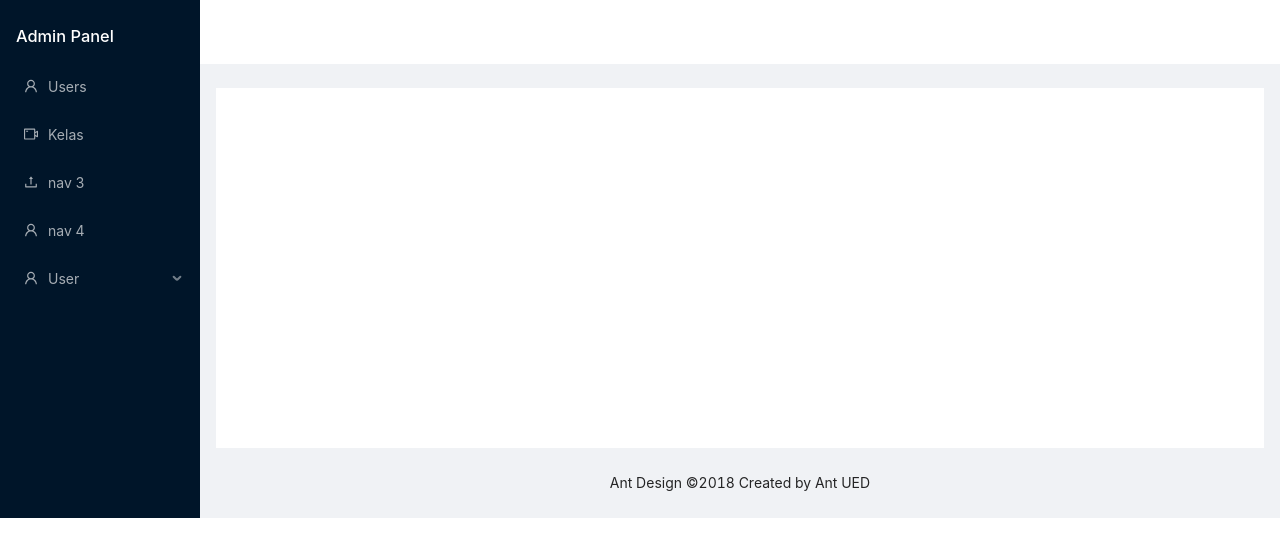
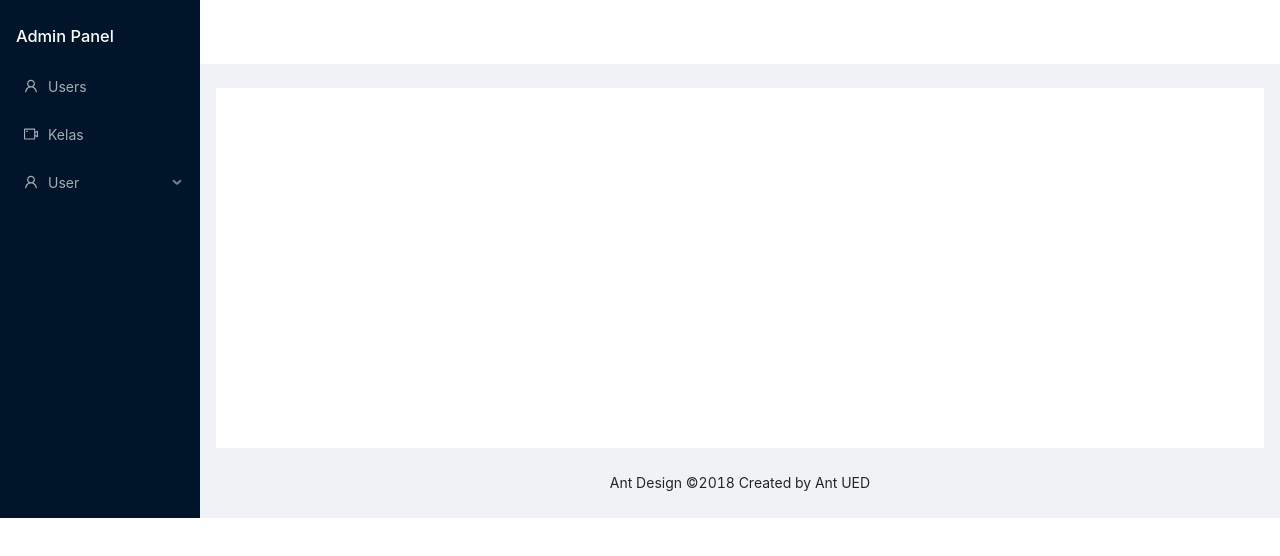
Before and after one commit to tenriajeng/OnlineClass, a React (Create React App) app in the folder frontend/: page / in a window 1280 px wide. Shown: the top 556 px of the page. Built offline with nearby package versions, Linux system fonts and the light colour scheme.

Commit message:
table-design-fixed

```diff
--- a/frontend/src/view/admin/kelas/KelasTable.js
+++ b/frontend/src/view/admin/kelas/KelasTable.js
@@ -48,7 +48,7 @@ class KelasTable extends React.Component {
                 <Button onClick={this.showModal} type="primary" style={{ marginBottom: 16 }}>
                     <PlusOutlined />
                 </Button>
-                <Table dataSource={this.state.kelas} pagination={{ pageSize: 50 }} scroll={{ y: 240 }}>
+                <Table dataSource={this.state.kelas} pagination={{ pageSize: 10 }} scroll={{ y: 300 }}>
                     <Column title="Nama" dataIndex="nama" key="nama" />
                     <Column title="Limit" dataIndex="limit" key="limit" />
                     <Column
--- a/frontend/src/view/admin/layouts/Base.js
+++ b/frontend/src/view/admin/layouts/Base.js
@@ -49,12 +49,6 @@ class Base extends React.Component {
                             <Menu.Item key="2" icon={<VideoCameraOutlined />}>
                                 <Link to="/admin/kelas">Kelas</Link>
                             </Menu.Item>
-                            <Menu.Item key="3" icon={<UploadOutlined />}>
-                                nav 3
-                            </Menu.Item>
-                            <Menu.Item key="4" icon={<UserOutlined />}>
-                                nav 4
-                            </Menu.Item>
                             <SubMenu key="sub1" icon={<UserOutlined />} title="User">
                                 <Menu.Item key="5">Tom</Menu.Item>
                                 <Menu.Item key="6">Bill</Menu.Item>
--- a/frontend/src/view/admin/user/UserTable.js
+++ b/frontend/src/view/admin/user/UserTable.js
@@ -64,7 +64,7 @@ class UserTable extends React.Component {
           <Col span={1}>
 
           </Col>
-          <Table dataSource={this.state.users} pagination={{ pageSize: 50 }} scroll={{ y: 240 }}>
+          <Table dataSource={this.state.users} pagination={{ pageSize: 10 }} scroll={{ y: 300 }}>
             <Column title="Name" dataIndex="name" key="name" />
             <Column title="Email" dataIndex="email" key="email" />
             <Column
```
